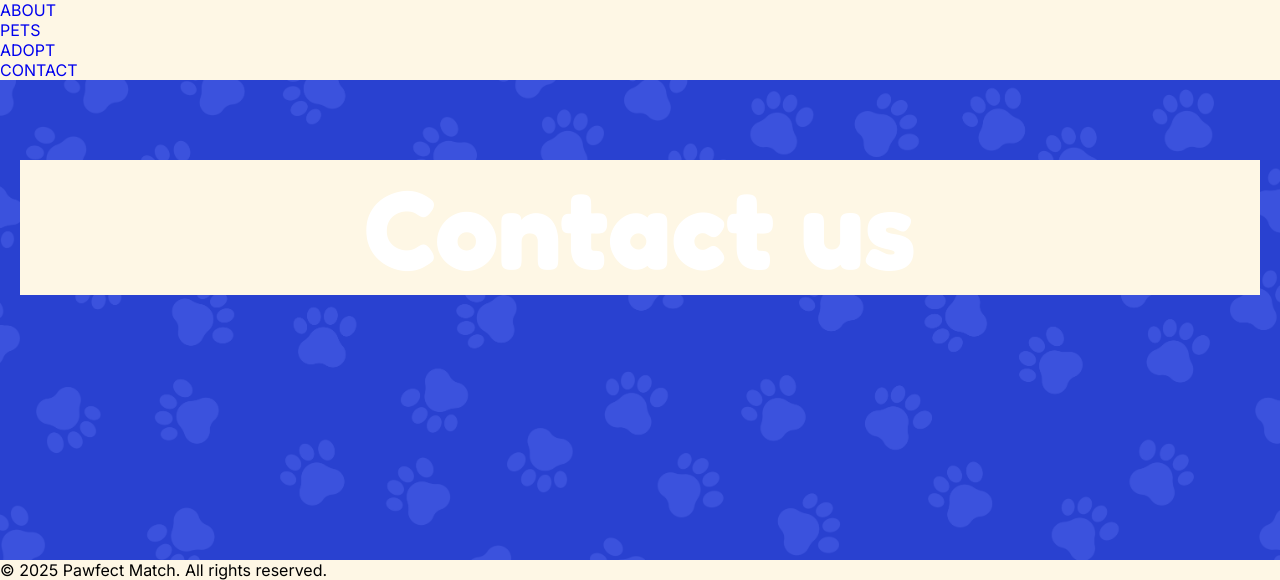
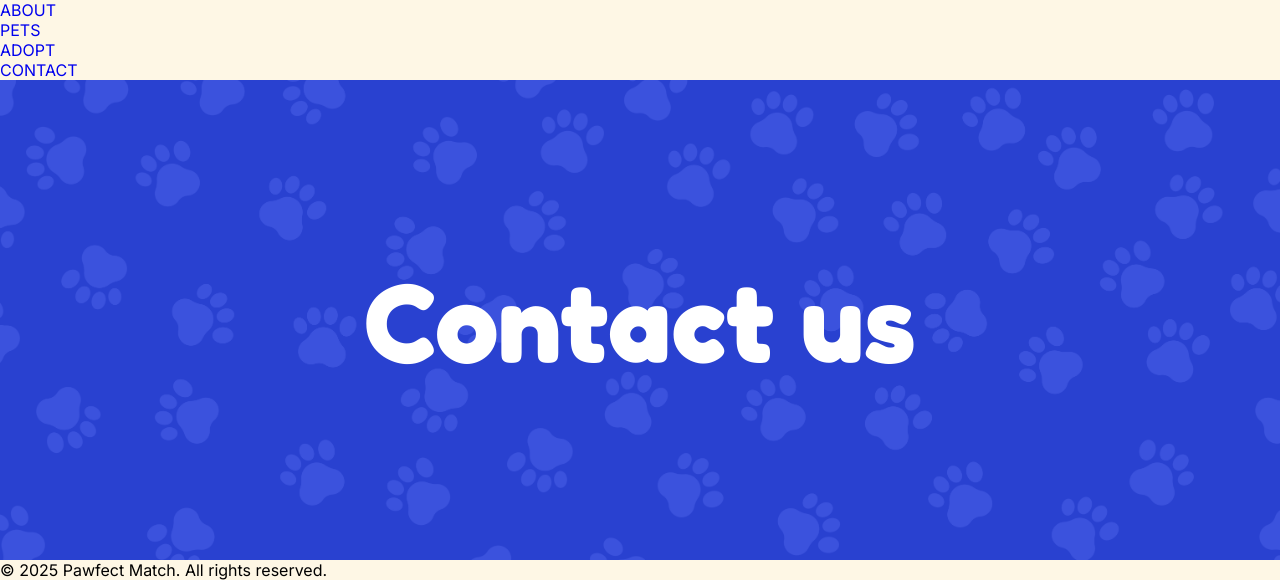
Before and after one commit to Alex-Shanley/Pawfect-Match, a Flask app: page /contact in a window 1280 px wide. Shown: the part 324-904 px from the top of the page. Run offline with Flask 3, Linux system fonts and the light colour scheme.

Commit message:
center text

```diff
--- a/static/css/style.css
+++ b/static/css/style.css
@@ -7,6 +7,10 @@
   box-sizing: border-box;
   text-decoration: none;
   transition: all 0.2s linear;
+
+}
+
+body {
   background-color: #FEF7E5;
 }
 
@@ -21,6 +25,11 @@
   position: relative;
   overflow: hidden;
   min-height: 60vh;
+  display: flex;
+  justify-content: center;
+  align-items: center;
+  flex-direction: column;
+  padding: 0 20px;
 }
 
 .hero_template h1 {
```
Also changed, not shown: 2 other files.
